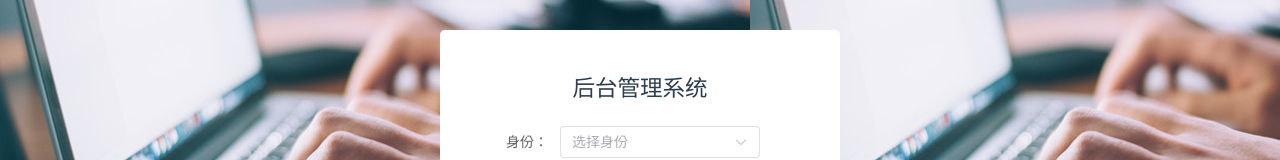
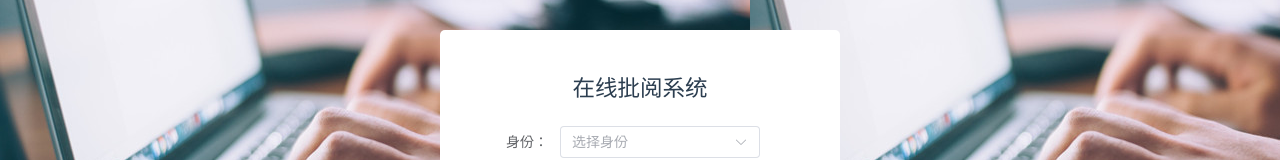
Before and after one commit to zhangshuaibao922/bishe-vue, a Vue app: page / in a window 1280 px wide. Shown: the part 171-331 px from the top of the page. Built offline with nearby package versions, Linux system fonts and the light colour scheme.

Commit message:
home骨架

```diff
--- a/src/views/login.vue
+++ b/src/views/login.vue
@@ -8,7 +8,7 @@
         label-width="80px"
         class="demo-ruleForm"
     >
-      <h2>后台管理系统</h2>
+      <h2>在线批阅系统</h2>
       <el-form-item label="身份：" prop="identity">
         <el-select v-model="ruleForm.identity" placeholder="选择身份" style="width: 200px">
           <el-option
```
